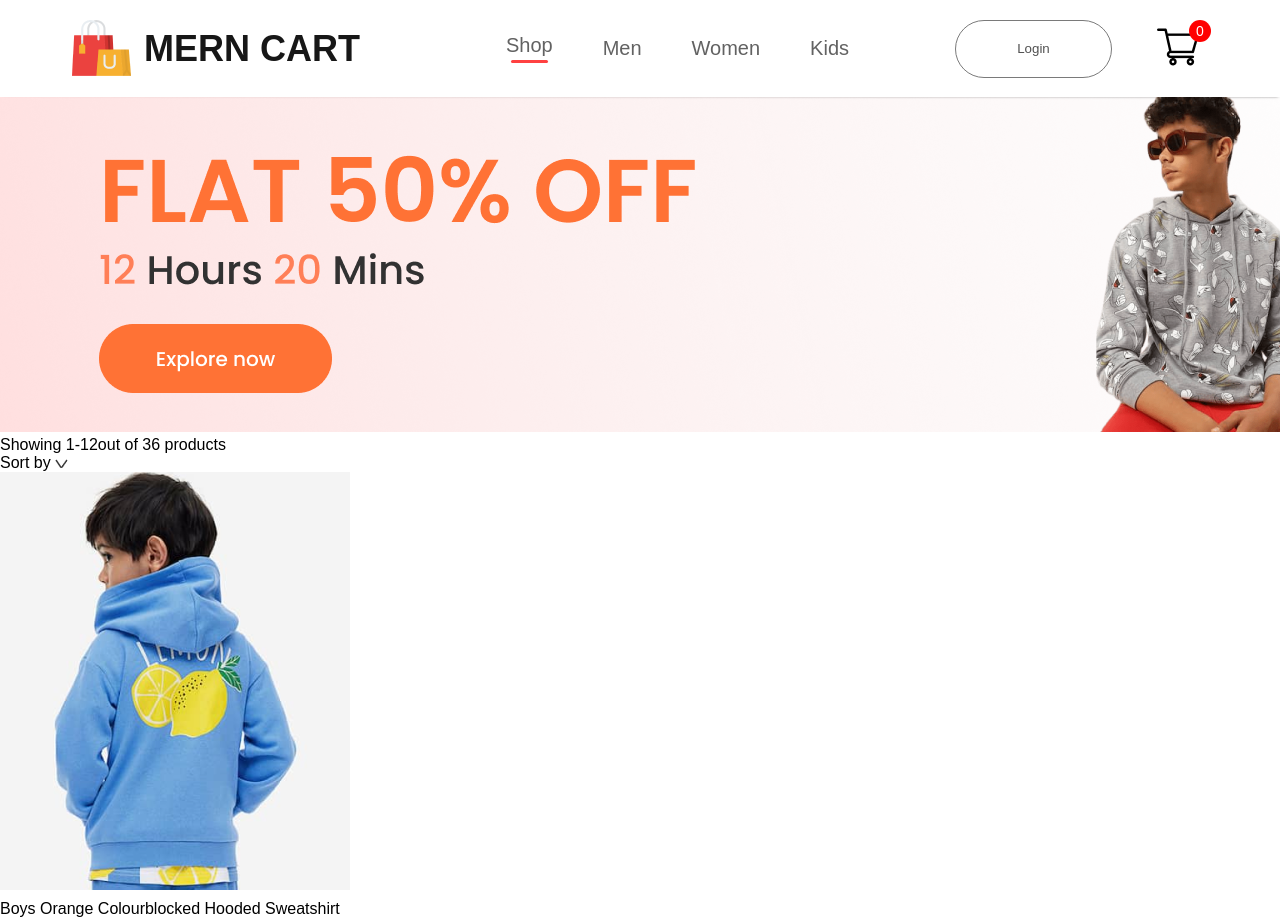
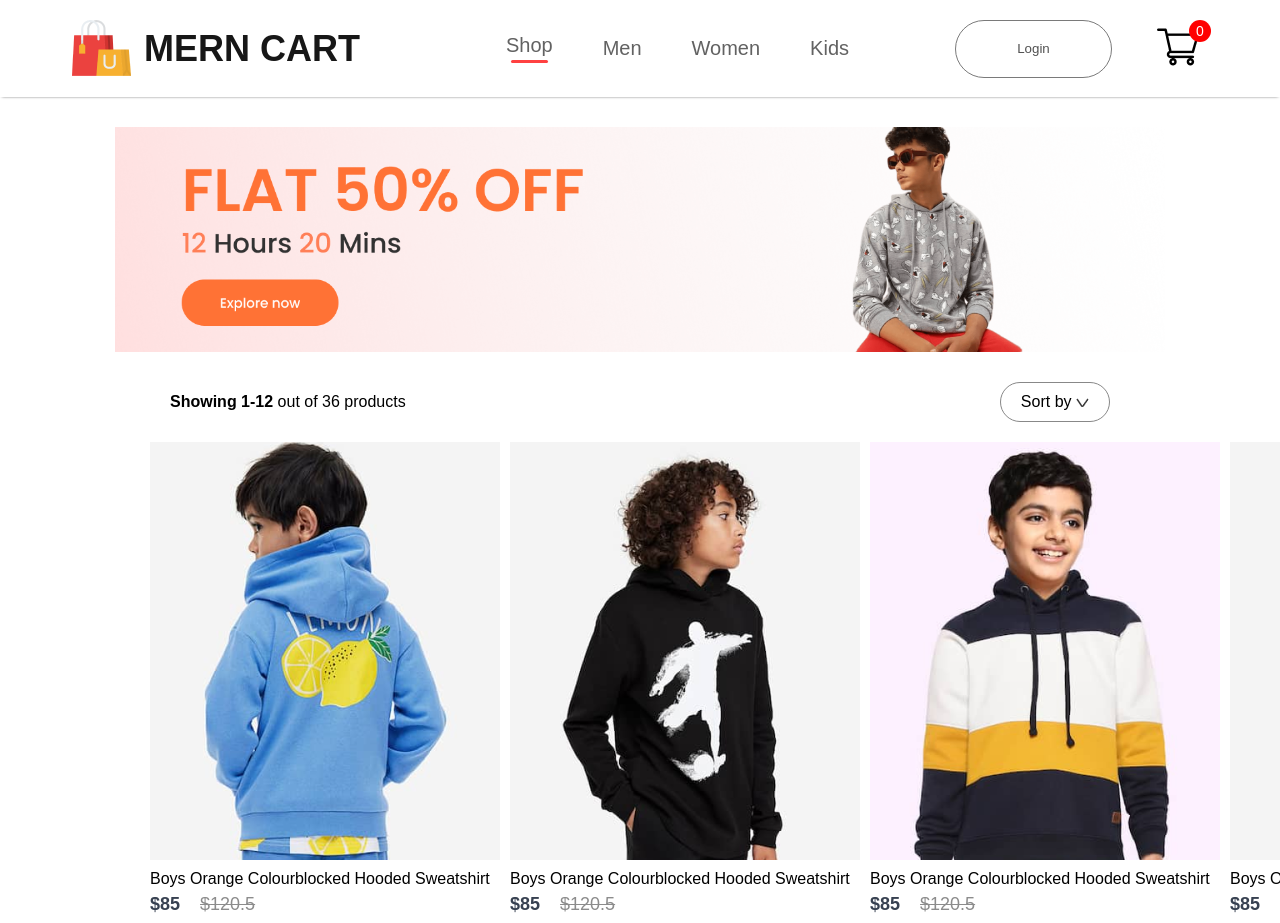
Before and after one commit to PraneethBunny123/MERN-Cart, a React (Vite) app in the folder frontend/: page /kids in a window 1280 px wide. Shown: the top 923 px of the page. Built offline with nearby package versions, Linux system fonts and the light colour scheme.

Commit message:
basic styles for ShopCategory component

```diff
--- a/frontend/src/pages/ShopCategory.jsx
+++ b/frontend/src/pages/ShopCategory.jsx
@@ -8,11 +8,11 @@ export default function ShopCategory({category, banner}) {
 
     return (
         <div className="shop-category">
-            <img src={banner} alt=""/>
+            <img src={banner} alt="" className="shop-category-banner"/>
             <div className="shop-category-index-sort">
                 <p>
-                    <span>Showing 1-12</span>
-                     out of 36 products
+                    <span>Showing 1-12 </span>
+                    out of 36 products
                 </p>
                 <div className="shop-category-sort">
                     Sort by <img src={dropdown_icon} alt=""/>
--- a/frontend/src/pages/css/ShopCategory.css
+++ b/frontend/src/pages/css/ShopCategory.css
@@ -0,0 +1,30 @@
+.shop-category-banner {
+    display: block;
+    margin: 30px auto;
+    width: 82%;
+}
+
+.shop-category-index-sort {
+    display: flex;
+    margin: 0px 170px;
+    justify-content: space-between;
+    align-items: center;
+}
+
+.shop-category-sort {
+    padding: 10px 20px;
+    border-radius: 40px;
+    border: 1px solid #888;
+}
+
+.shop-category-index-sort p span {
+    font-weight: 600;
+}
+
+.shop-category-products {
+    margin: 20px 150px;
+    display: grid;
+    grid-template-columns: 1fr 1fr 1fr 1fr;
+    row-gap: 80px;
+    gap: 10px;
+}
```
